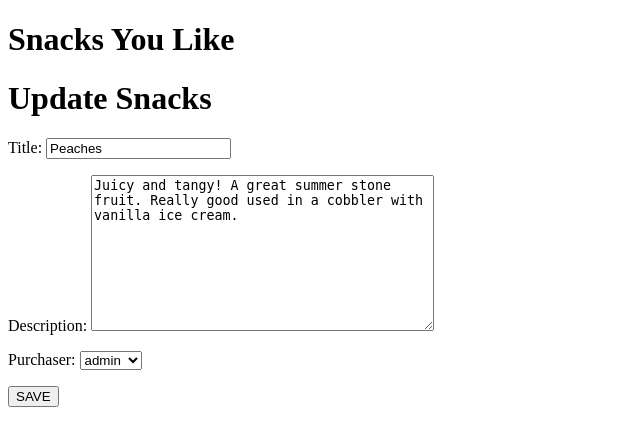
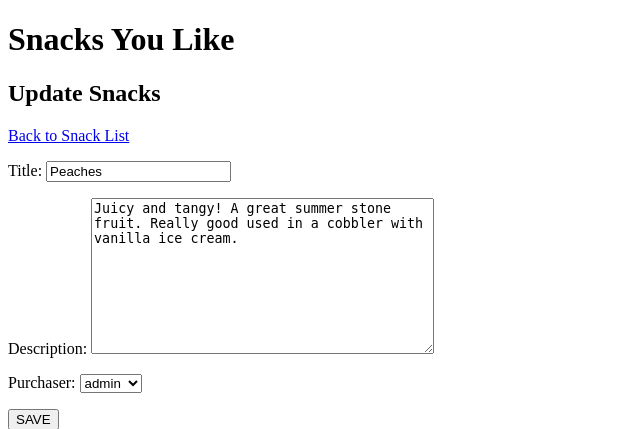
Before and after one commit to EllaSvete/snacks-crud, a Django app: page /3/update/ in a window 1280 px wide. Shown: the top 429 px of the page, without its empty margins (0-640 px from the left). Run offline with Django 4.2, Linux system fonts and the light colour scheme; data comes from the database, SQL or seed files in the repository; both versions use the stored data as it was after the commit.

Commit message:
added urls to all pages

```diff
--- a/templates/snack_delete.html
+++ b/templates/snack_delete.html
@@ -1,7 +1,10 @@
 {% extends 'base.html'%}
 
 {% block content %}
-<h1>Delete Snacks</h1>
+<h2>Delete Snacks</h2>
+<nav>
+  <a href="{%url 'snack_list' %}">Back to Snack List</a>
+</nav>
   <form action="" method="POST">
     {% csrf_token %}
     <p>Delete if you no longer like "{{snack.title}}"</p>
--- a/templates/snack_update.html
+++ b/templates/snack_update.html
@@ -1,7 +1,10 @@
 {% extends 'base.html'%}
 
 {% block content %}
-<h1>Update Snacks</h1>
+<h2>Update Snacks</h2>
+<nav>
+  <a href="{%url 'snack_list' %}">Back to Snack List</a>
+</nav>
   <form action="" method="POST">
     {% csrf_token %}
     {{ form.as_p}}
```
Also changed, not shown: db.sqlite3.
